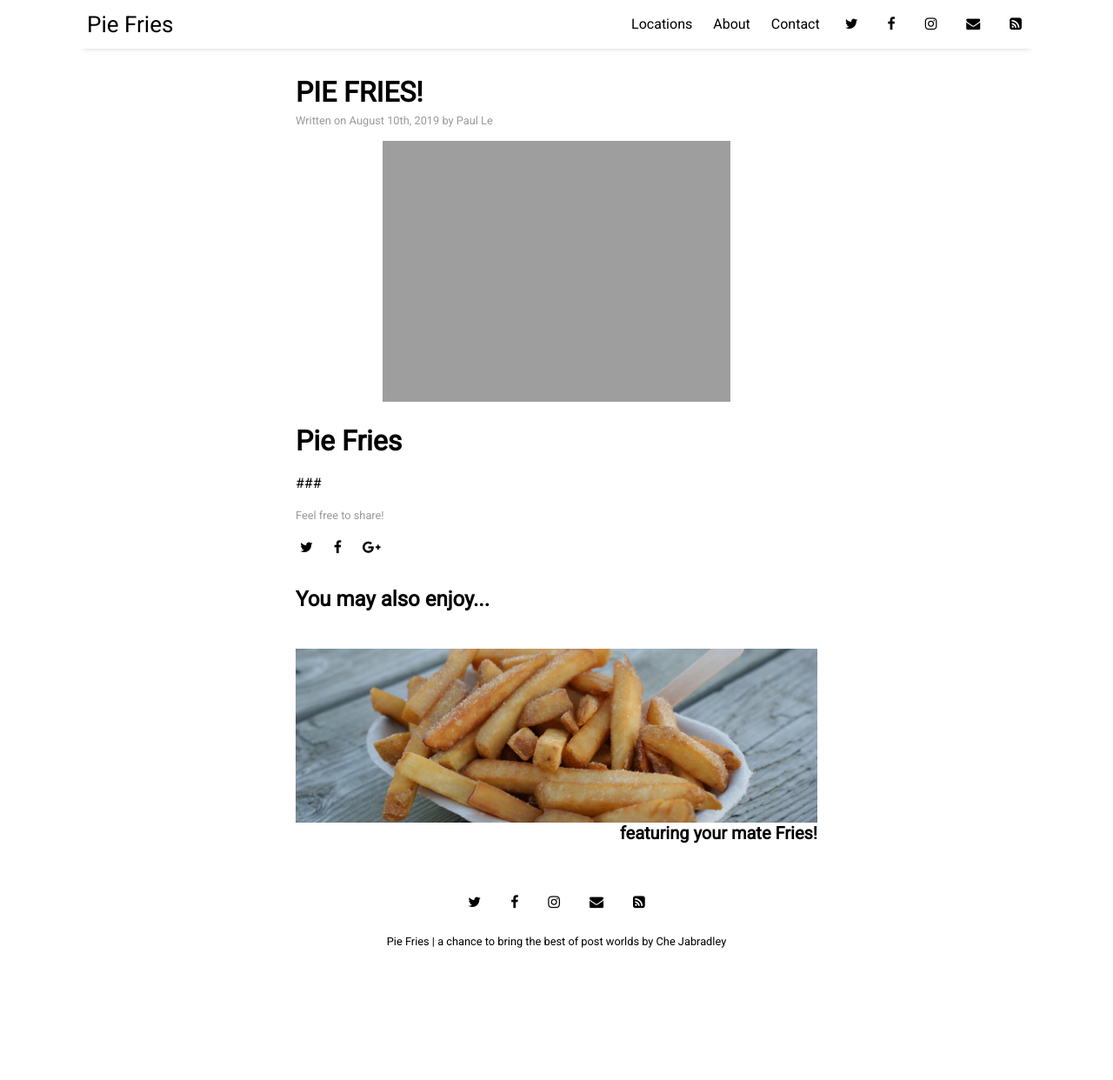
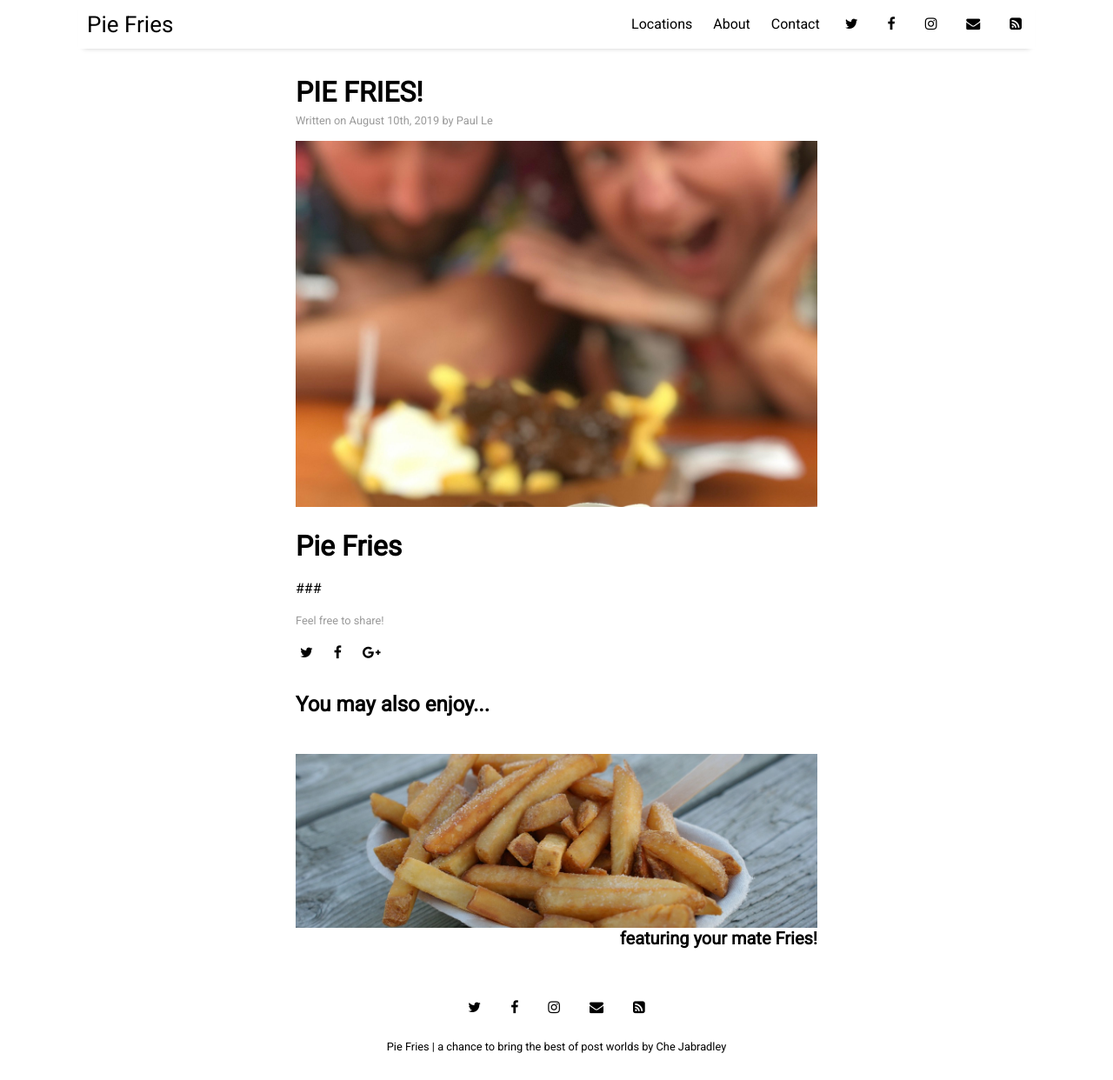
Before and after one commit to Ezekiel-H/pie_fries, a Jekyll site: the page built from _posts/2019-08-10-pie_fries.md, in a window 1280 px wide and 1242 px high. Shown: the whole window at 87% size. Built offline with Jekyll 4.4.1, drawn with Linux system fonts in a browser that asks for light colours; nearby versions of some CDN libraries.

Commit message:
updates to the site

```diff
--- a/_posts/2019-08-10-pie_fries.md
+++ b/_posts/2019-08-10-pie_fries.md
@@ -4,7 +4,7 @@ title: "PIE FRIES!"
 author: "Paul Le"
 categories: documentation
 tags: [documentation,sample]
-image: pie-fries-1.jpg
+image: pie_fries-1.jpg
 ---
 
 # Pie Fries
```
Also changed, not shown: pages/about.md (+1 -1 lines).
